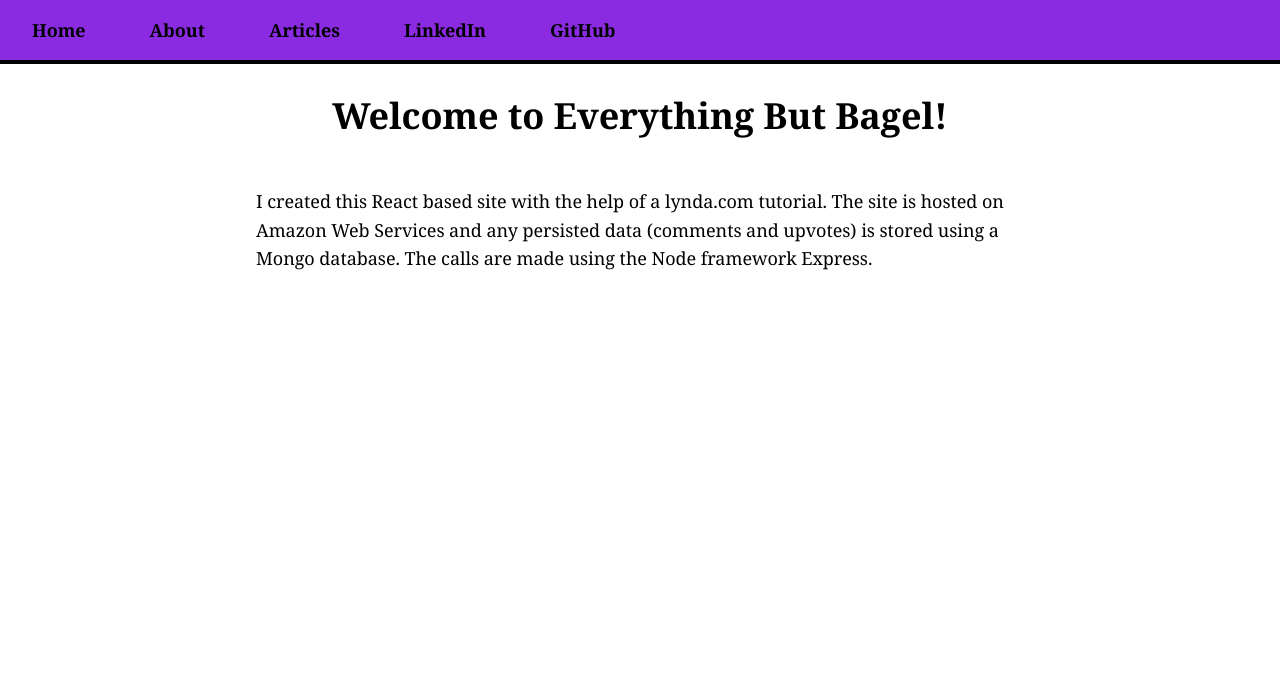
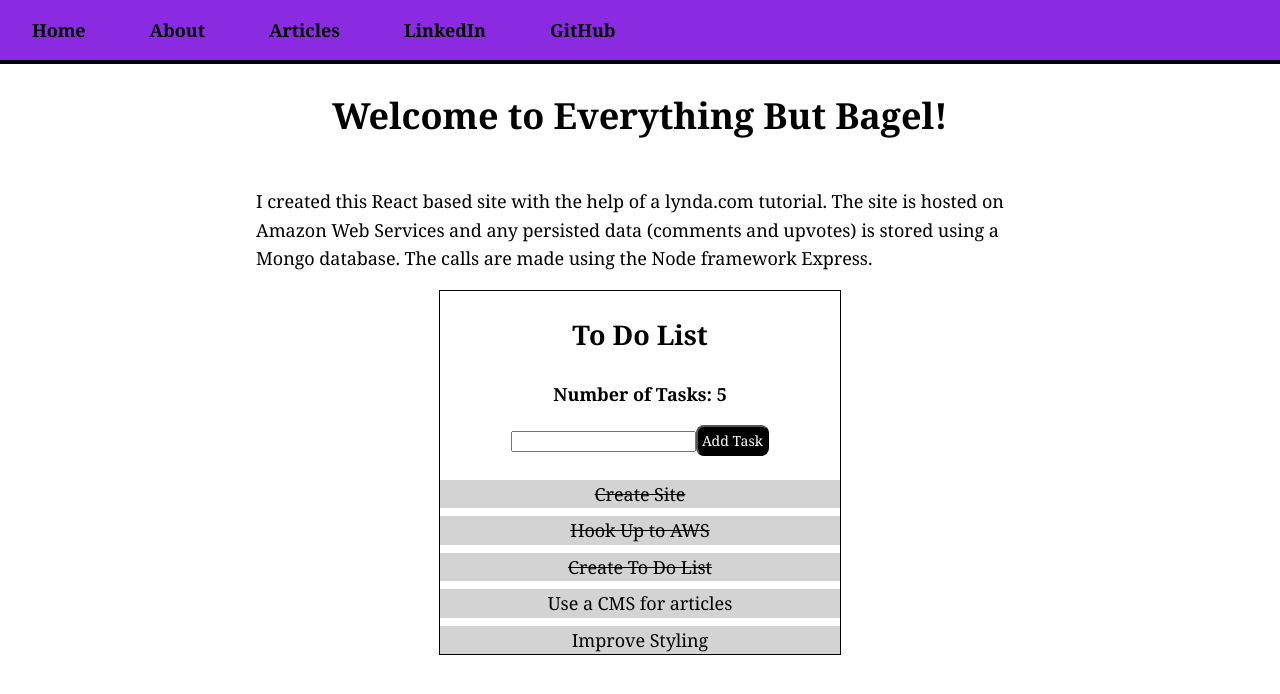
Before and after one commit to EPrathe/blog-frontend, a React (Create React App) app: page / in a window 1280 px wide. Shown: the top 694 px of the page. Built offline with nearby package versions, Linux system fonts and the light colour scheme.

Commit message:
started implomenting todo also fixed some bugs

```diff
--- a/src/App.scss
+++ b/src/App.scss
@@ -1,5 +1,20 @@
 $medium-font: medium-content-serif-font,Georgia,Cambria,"Times New Roman",Times,serif;
 $main-color:#8A2BE2;
+
+@mixin button-style{
+  font-family: $medium-font;
+    font-size: 14px;
+    background-color: black;
+    color: white;
+    border-radius: 8px;
+    cursor: pointer;
+}
+
+@mixin to-do-list-items {
+  background-color: #D3D3D3;
+  margin-top:.5rem;
+  word-wrap: break-word;
+}
 
 html {
   scroll-behavior: smooth;
@@ -14,24 +29,29 @@ body {
   font-style: normal;
   line-height: 1.58;
   letter-spacing: -.003em;
-  //background-color: lightgray;
 }
 
-button {
-  padding: 16px;
-  font-family: $medium-font;
-  font-size: 16px;
-  background-color: black;
-  color: white;
-  border-radius: 8px;
-  cursor: pointer;
+
+.to-do-button{
+  padding: 4px;
+  @include button-style;
+  }
+
+  .to-do-button:hover {
+    background: $main-color;
+    color: white;
+  }
+
+.standard-button {
+  padding: 12px;
+  @include button-style;
 }
-button:hover {
+.standard-button:hover {
   background: $main-color;
   color: white;
 }
-button:disabled,
-button[disabled]{
+.standard-button:disabled,
+.standard-button[disabled]{
   border: 1px solid #999999;
   background-color: #cccccc;
   color: #666666;
@@ -71,6 +91,10 @@ nav {
     text-decoration: none;
     color: black;
     font-weight: bold;
+    @media only screen and (max-width: 600px) {
+      padding: 16px 5px;
+      font-size: 16px;
+      }
     padding: 16px 32px;
   }
 
@@ -78,7 +102,6 @@ nav {
     background: black;
     color: white;
   }
-
 }
 
 
@@ -89,10 +112,6 @@ nav {
   margin-right: 20%;
   padding-top: 64px;
   background-color: white;
-  @media only screen and (min-width: 600px) {
-    margin-left: 20%;
-    margin-right: 20%;
-    }
 
   @media only screen and (max-width: 600px) {
     margin-left: 5%;
@@ -145,3 +164,30 @@ nav {
   border-bottom: 2px solid $main-color;
   padding: 16px;
 }
+
+.crossed {
+  text-decoration: line-through;
+  @include to-do-list-items;
+}
+
+.uncrossed {
+  @include to-do-list-items;
+}
+
+.to-do-list{
+  border:1px solid black;
+  text-align: center;
+  width: 25rem;
+}
+
+.ToDoList-container{
+display:flex;
+justify-content: center;
+align-items: center;
+margin-bottom: 3rem;
+}
+
+.toDo-add-section{
+  margin-top: 1rem;
+  padding-bottom: 1rem;
+}
--- a/src/components/AddCommentForm.js
+++ b/src/components/AddCommentForm.js
@@ -38,7 +38,7 @@ const AddCommentForm = ({ articleName, setArticleInfo }) => {
                 Comment *
                 <textarea rows="4" id="comment" maxLength="200" cols="50" value={commentText} onChange={(event) => setCommentText(event.target.value)} />
             </label>
-            <button disabled={disabled} onClick={() => addComment()}>Add Comment</button>
+            <button class="standard-button" disabled={disabled} onClick={() => addComment()}>Add Comment</button>
         </div>
     );
 }
--- /dev/null
+++ b/src/components/ToDoList.js
@@ -0,0 +1,56 @@
+import React, {useState, useEffect} from 'react';
+
+const ToDoList = () => {
+
+  const[toDoList, setToDoList]=useState([{'name': "Create Site", 'crossed': true}, {'name': 'Hook Up to AWS', 'crossed':true},
+  {'name': 'Create To Do List', 'crossed':true}, {'name': 'Use a CMS for articles', 'crossed':false}, {'name': 'Improve Styling',
+   'crossed':false}]);
+
+  const[newToDo, setNewToDo]=useState('');
+
+  const[buttonDisanled, setButtonDisabled]=useState(true);
+
+const List = () => {
+  return(
+      <>
+      <div>
+      {toDoList.map((item,key)=>{
+        return(
+     <>
+      {!item.crossed && <div class="uncrossed"key={key}> {item.name} </div>}
+      {item.crossed && <div class="crossed" key={key}> {item.name} </div>}
+       </>
+        )
+      })}
+      </div>
+      </>
+  )
+  }
+
+  const addTask= ()=>{
+    let obj={'name': newToDo, 'crossed': false};
+    setToDoList([...toDoList,obj]);
+    setNewToDo('');
+  }
+
+  //diable button when there is no text
+return(
+  <>
+  <div class="to-do-list">
+    <h2> To Do List</h2>
+    <h4>Number of Tasks: {toDoList.length}</h4>
+
+  <div class="toDo-add-section">
+    <label >
+      <input value={newToDo} onChange={event => setNewToDo(event.target.value)} />
+    </label>
+    <button class="to-do-button"onClick={() => addTask()}>Add Task</button>
+    </div>
+    <List/>
+  </div>
+  </>
+)
+
+}
+
+export default ToDoList;
--- a/src/components/UpvotesSection.js
+++ b/src/components/UpvotesSection.js
@@ -10,7 +10,7 @@ const UpvotesSection = ({ articleName, upvotes, setArticleInfo }) => {
     }
     return (
         <div id="upvotes-section">
-            <button onClick={() => upvoteArticle()}>Add Upvote</button>
+            <button class="standard-button" onClick={() => upvoteArticle()}>Add Upvote</button>
             <p>Total Upvotes: {upvotes}</p>
         </div>
     );
--- a/src/pages/HomePage.js
+++ b/src/pages/HomePage.js
@@ -1,12 +1,17 @@
 import React from 'react';
+import ToDoList from '../components/ToDoList';
 
 const HomePage = () => (
     <>
     <h1>Welcome to Everything But Bagel!</h1>
     <p>
-        I created this React based site with the help of a lynda.com tutorial. The site is hosted on Amazon Web Services and any persisted data (comments and upvotes) is stored
+        I created this React based site with the help of a lynda.com tutorial. The site is hosted on Amazon Web Services
+         and any persisted data (comments and upvotes) is stored
         using a Mongo database. The calls are made using the Node framework Express.
     </p>
+    <div class="ToDoList-container">
+    <ToDoList/>
+    </div>
     </>
 );
 
```
